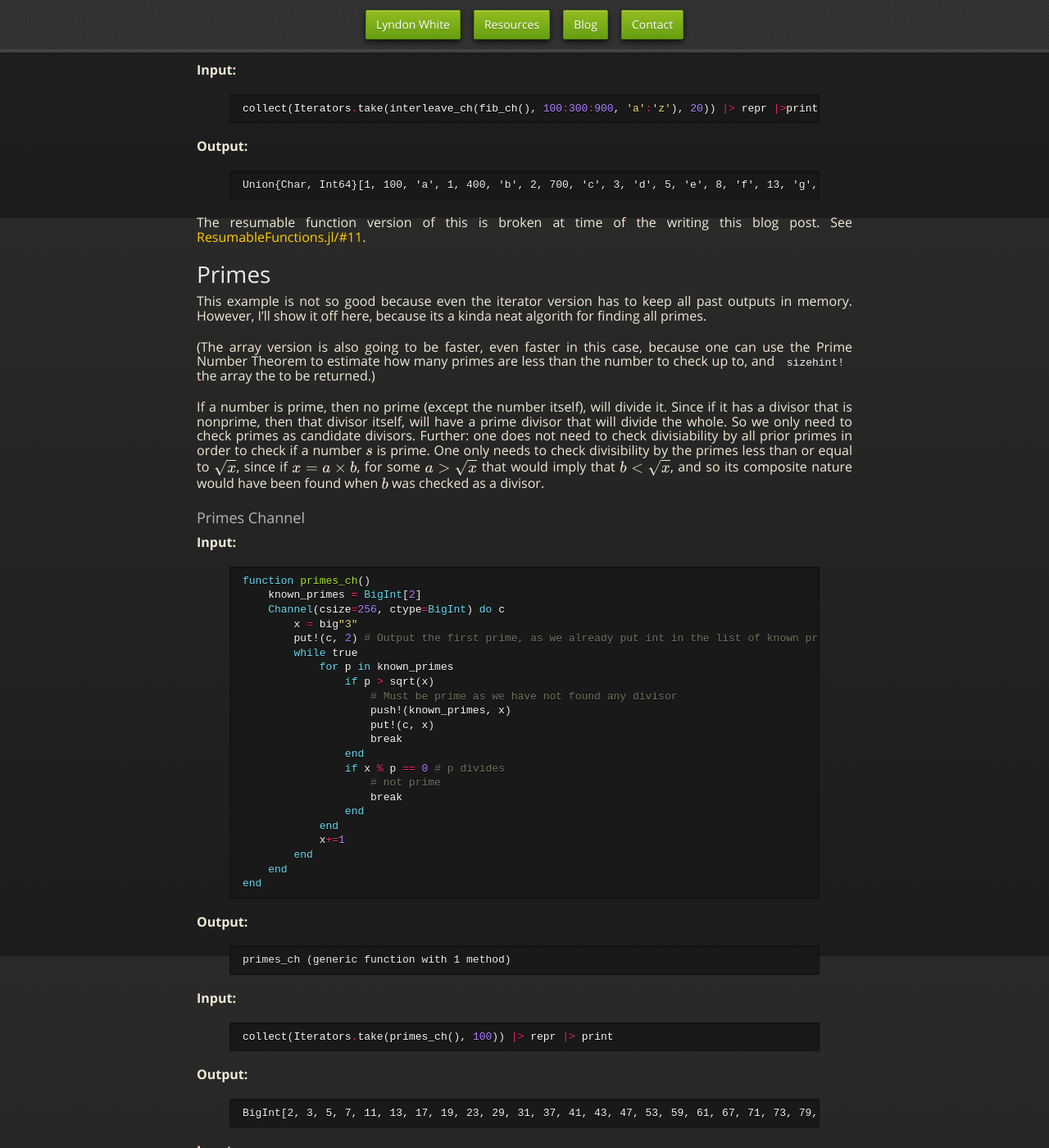
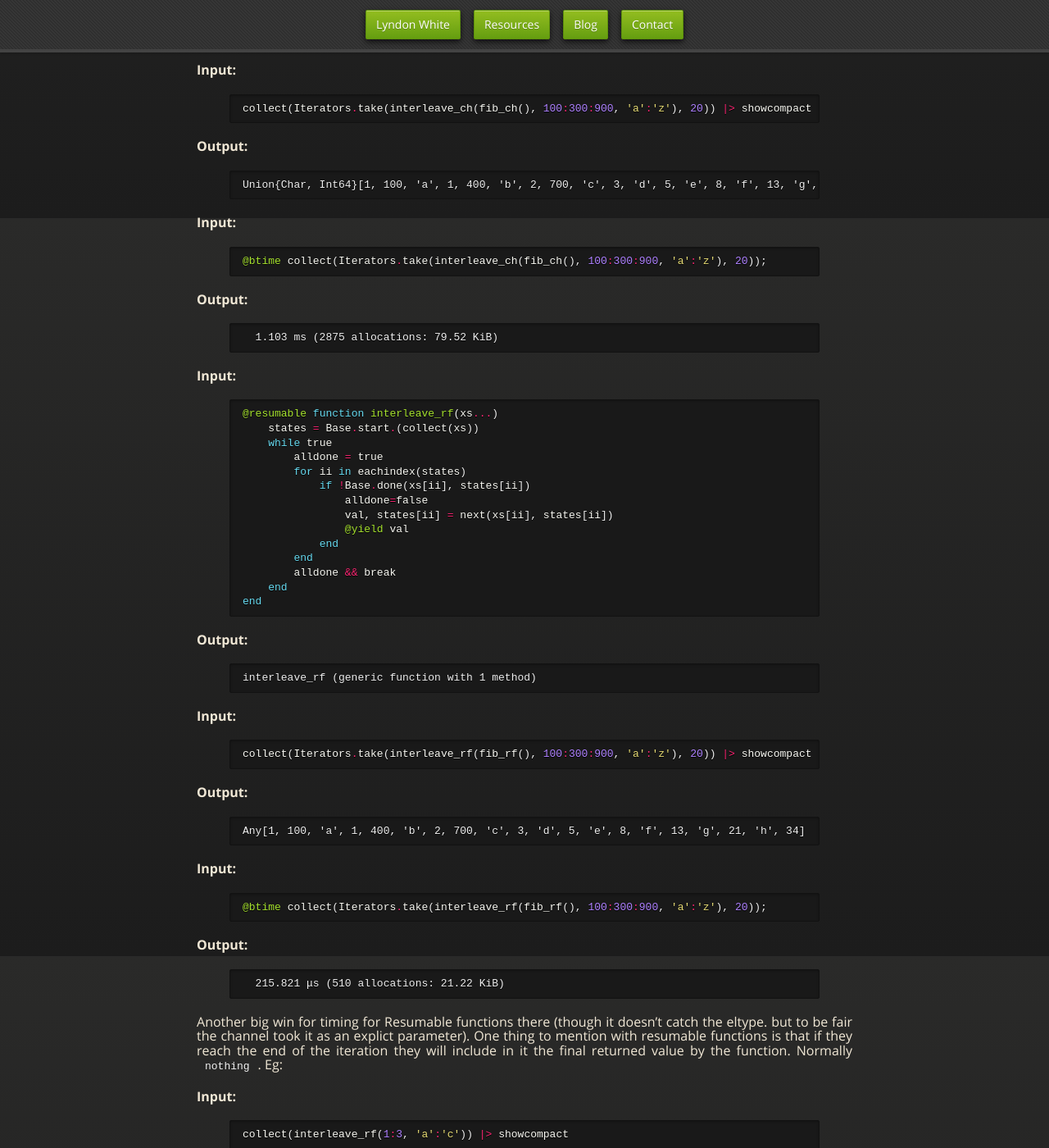
Before and after one commit to oxinabox/oxinabox.github.io, a Jekyll site: the page built from _posts/2017-11-18-Lazy-Sequences-in-Julia.md, in a window 1280 px wide and 1400 px high, scrolled down 7834 px. Shown: the whole window at 82% size. Built offline with Jekyll 4.4.1, drawn with Linux system fonts in a browser that asks for light colours; nearby versions of some CDN libraries; some web fonts are replaced; formulas are drawn with MathJax 3; some of the changed text lies outside the part shown.

Commit message:
=now resumeable functions is fixed so can finish it

```diff
--- a/_posts/2017-11-18-Lazy-Sequences-in-Julia.md
+++ b/_posts/2017-11-18-Lazy-Sequences-in-Julia.md
@@ -73,6 +73,13 @@ So here are 3.
 using BenchmarkTools
 using ResumableFunctions
 using MacroTools
+{% endhighlight %}
+
+**Output:**
+
+{% highlight plaintext %}
+INFO: Recompiling stale cache file /home/wheel/oxinabox/.julia/lib/v0.6/ResumableFunctions.ji for module ResumableFunctions.
+
 {% endhighlight %}
 
 ## Fibonacci sequence
@@ -684,19 +691,10 @@ function interleave_ch(xs...)
 end
 {% endhighlight %}
 
-**Output:**
-
-
-
-
-    interleave_ch (generic function with 1 method)
-
-
-
 **Input:**
 
 {% highlight julia %}
-collect(Iterators.take(interleave_ch(fib_ch(), 100:300:900, 'a':'z'), 20)) |> repr |>print
+collect(Iterators.take(interleave_ch(fib_ch(), 100:300:900, 'a':'z'), 20)) |> showcompact
 {% endhighlight %}
 
 **Output:**
@@ -705,8 +703,100 @@ collect(Iterators.take(interleave_ch(fib_ch(), 100:300:900, 'a':'z'), 20)) |> re
 Union{Char, Int64}[1, 100, 'a', 1, 400, 'b', 2, 700, 'c', 3, 'd', 5, 'e', 8, 'f', 13, 'g', 21, 'h', 34]
 {% endhighlight %}
 
-The resumable function version of this is broken at time of the writing this blog post.
-See [ResumableFunctions.jl/#11](https://github.com/BenLauwens/ResumableFunctions.jl/issues/11).
+**Input:**
+
+{% highlight julia %}
+@btime collect(Iterators.take(interleave_ch(fib_ch(), 100:300:900, 'a':'z'), 20));
+{% endhighlight %}
+
+**Output:**
+
+{% highlight plaintext %}
+  1.103 ms (2875 allocations: 79.52 KiB)
+
+{% endhighlight %}
+
+**Input:**
+
+{% highlight julia %}
+@resumable function interleave_rf(xs...)
+    states = Base.start.(collect(xs))
+    while true
+        alldone = true
+        for ii in eachindex(states)
+            if !Base.done(xs[ii], states[ii])
+                alldone=false
+                val, states[ii] = next(xs[ii], states[ii])
+                @yield val
+            end
+        end
+        alldone && break
+    end
+end
+{% endhighlight %}
+
+**Output:**
+
+
+
+
+    interleave_rf (generic function with 1 method)
+
+
+
+**Input:**
+
+{% highlight julia %}
+collect(Iterators.take(interleave_rf(fib_rf(), 100:300:900, 'a':'z'), 20)) |> showcompact
+{% endhighlight %}
+
+**Output:**
+
+{% highlight plaintext %}
+Any[1, 100, 'a', 1, 400, 'b', 2, 700, 'c', 3, 'd', 5, 'e', 8, 'f', 13, 'g', 21, 'h', 34]
+{% endhighlight %}
+
+**Input:**
+
+{% highlight julia %}
+@btime collect(Iterators.take(interleave_rf(fib_rf(), 100:300:900, 'a':'z'), 20));
+{% endhighlight %}
+
+**Output:**
+
+{% highlight plaintext %}
+  215.821 μs (510 allocations: 21.22 KiB)
+
+{% endhighlight %}
+
+Another big win for timing for Resumable functions there (though it doesn't catch the eltype. but to be fair the channel took it as an explict parameter).
+One thing to mention with resumable functions is that if they reach the end of the iteration they will include in it the final returned value by the function.
+Normally `nothing`.
+Eg:
+
+**Input:**
+
+{% highlight julia %}
+collect(interleave_rf(1:3, 'a':'c')) |> showcompact
+{% endhighlight %}
+
+**Output:**
+
+{% highlight plaintext %}
+Any[1, 'a', 2, 'b', 3, 'c', nothing]
+{% endhighlight %}
+
+**Input:**
+
+{% highlight julia %}
+collect(interleave_ch(1:3, 'a':'c')) |> showcompact
+{% endhighlight %}
+
+**Output:**
+
+{% highlight plaintext %}
+Union{Char, Int64}[1, 'a', 2, 'b', 3, 'c']
+{% endhighlight %}
 
 # Primes
 
@@ -765,7 +855,7 @@ end
 **Input:**
 
 {% highlight julia %}
-collect(Iterators.take(primes_ch(), 100)) |> repr |> print
+collect(Iterators.take(primes_ch(), 100)) |> showcompact
 {% endhighlight %}
 
 **Output:**
```
Also changed, not shown: 1 other file.
